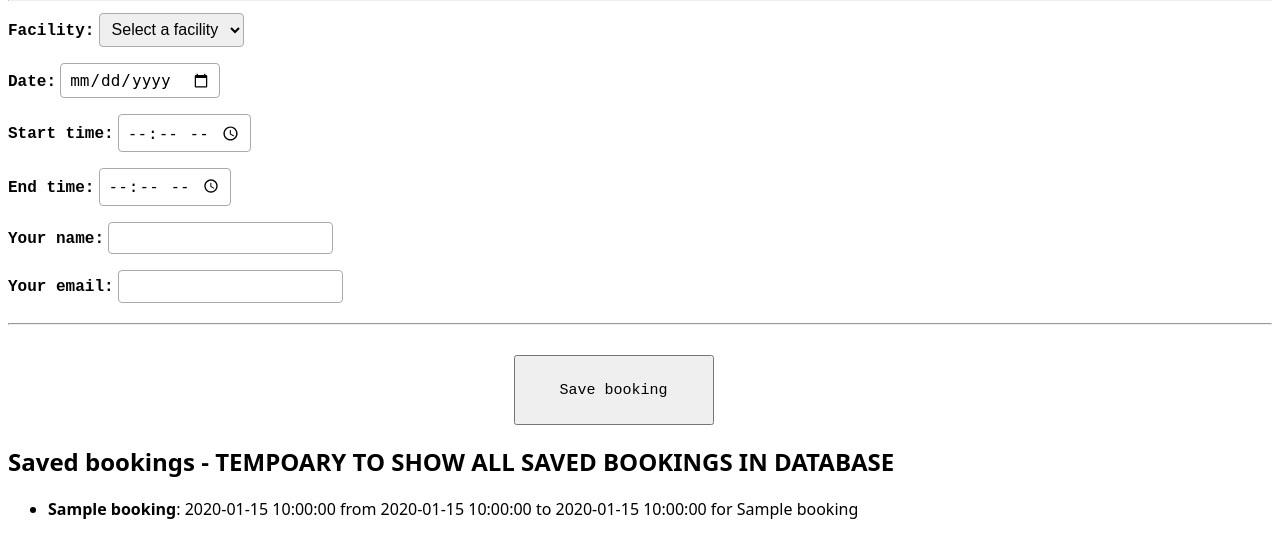
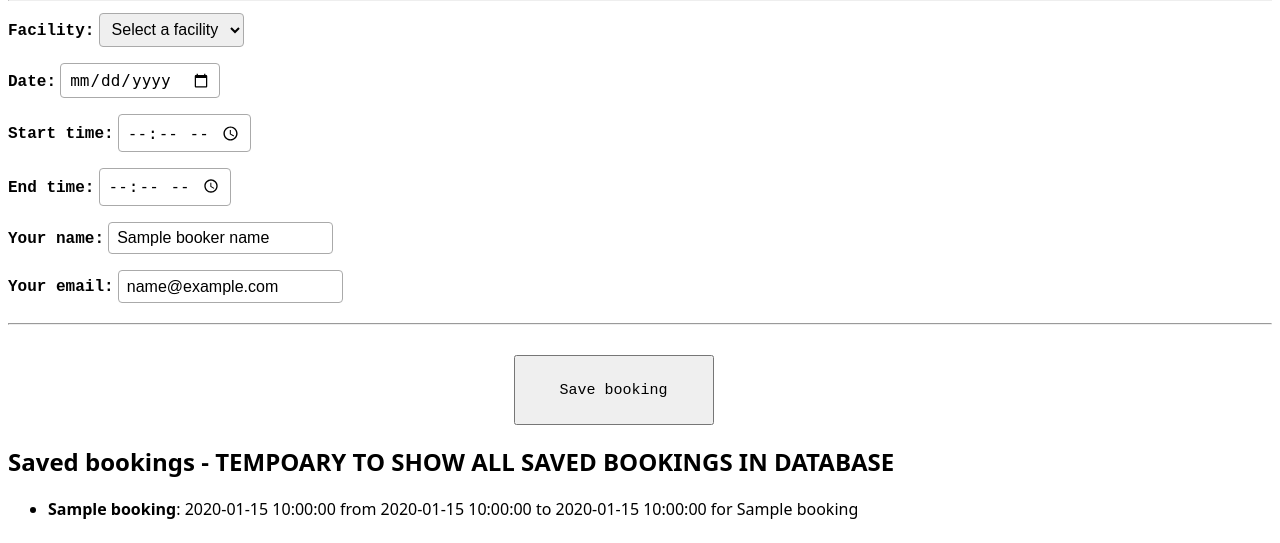
Before and after one commit to Domuow/CSIT214-Group-Project, a Flask app: template templates/bookings.html in a window 1280 px wide. Shown: the part 159-702 px from the top of the page. Run offline with Flask 3, Linux system fonts and the light colour scheme; the template is opened without the code that fills it: most values are stand-ins (such as "Sample title", 1, 10 or a date in 2020).

Commit message:
Prefill bookiing form from facility search

```diff
--- a/templates/bookings.html
+++ b/templates/bookings.html
@@ -11,24 +11,28 @@
         <select class="inputBox" id="facility_id" name="facility_id" required>
             <option value="">Select a facility</option>
             {% for facility in facilities %}
-                <option value="{{ facility.id }}">{{ facility.name }}</option>
+                {% if facility.id == facility_id %}
+                    <option value="{{ facility.id }}" selected>{{ facility.name }}</option>
+                {% else %}
+                    <option value="{{ facility.id }}">{{ facility.name }}</option>
+                {% endif %}
             {% endfor %}
         </select>
         <br>
         <label for="date">Date:</label>
-        <input class="inputBox" type="date" id="date" name="date" required>
+        <input class="inputBox" type="date" id="date" name="date" value="{{date}}" required>
         <br>
         <label for="start-time">Start time:</label>
-        <input  class="inputBox" type="time" id="start-time" name="start-time" required>
+        <input  class="inputBox" type="time" id="start-time" name="start-time" value="{{start_time}}" required>
         <br>
         <label for="end-time">End time:</label>
-        <input  class="inputBox" type="time" id="end-time" name="end-time" required>
+        <input  class="inputBox" type="time" id="end-time" name="end-time" value="{{end_time}}" required>
         <br>
         <label for="booker_name">Your name:</label>
-        <input  class="inputBox" type="text" id="booker_name" name="booker_name" required>
+        <input  class="inputBox" type="text" id="booker_name" name="booker_name" value="{{booker_name}}" required>
         <br>
         <label for="booker_email">Your email:</label>
-        <input  class="inputBox" type="email" id="booker_email" name="booker_email" required>
+        <input  class="inputBox" type="email" id="booker_email" name="booker_email" value="{{booker_email}}" required>
         <hr/>
         <br>
         <input  class="submit" type="submit" value="Save booking">
```
Also changed, not shown: route_logic/bookings.py (+9 -1 lines).
